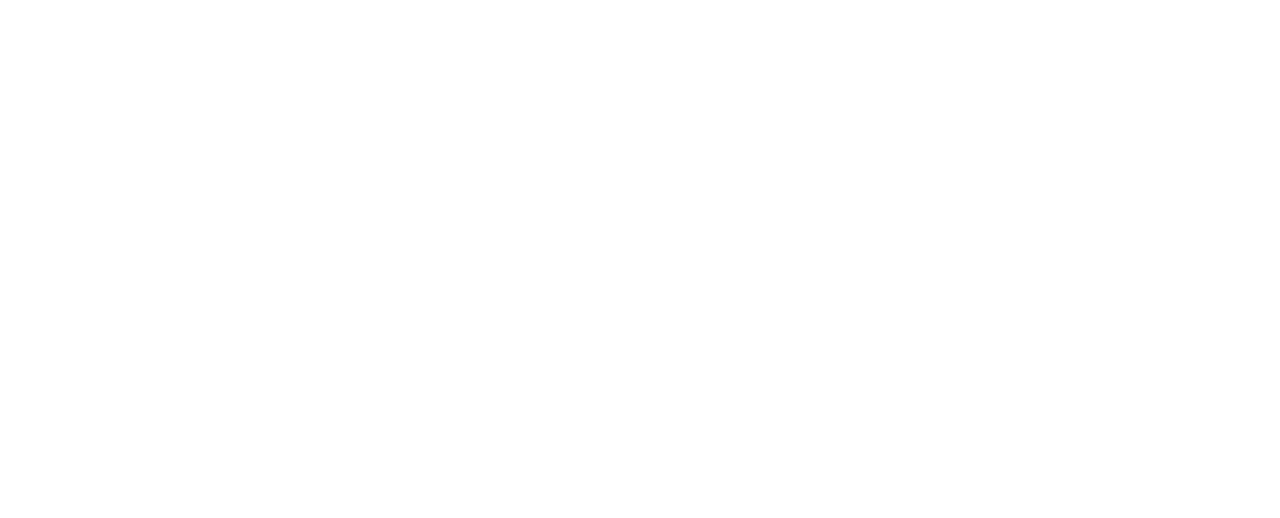
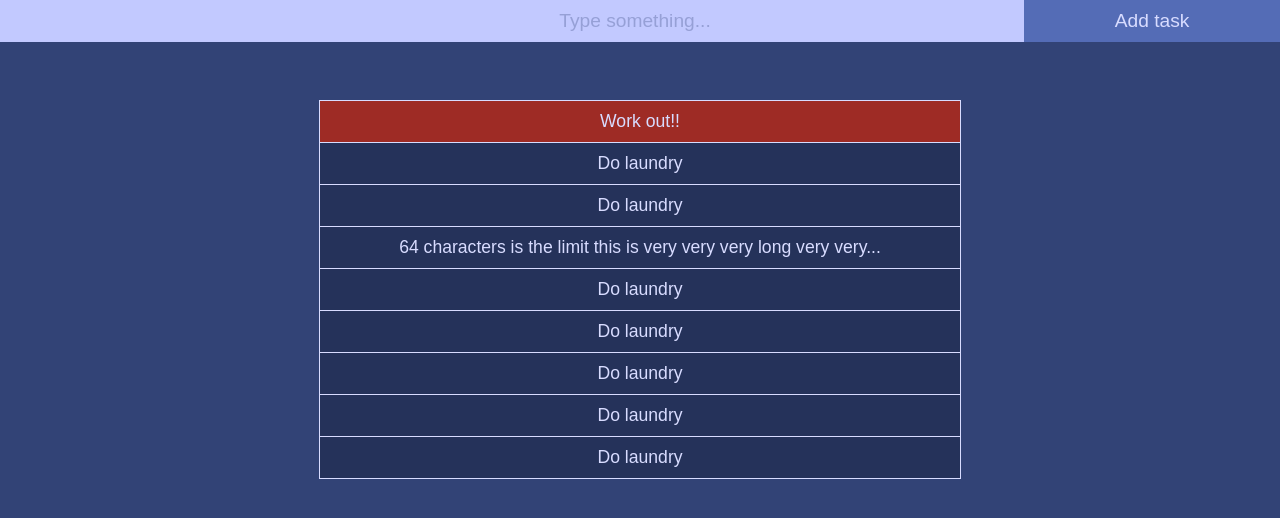
Before and after one commit to dizsmek/todo, a plain HTML site: page index.html in a window 1280 px wide. Drawn offline with Linux system fonts and the light colour scheme.

Commit message:
UI plan done

```diff
--- a/index.html
+++ b/index.html
@@ -3,10 +3,25 @@
 	<head>
 		<link rel="stylesheet" type="text/css" href="./style.css">
 		<script type="text/javascript" src="index.js" defer></script>
+		<meta name="viewport" content="width=device-width, initial-scale=1.0">
 		<meta charset="utf-8">
 		<title>To do app</title>
 	</head>
 	<body>
-
+		<form>
+			<input type="text" id="todo-input" class="todo-input" name="todo-input" placeholder="Type something..." autocomplete="off">
+			<input type="button" id="add-task" class="add-task" name="add-task" value="Add task">
+		</form>
+		<ul id="todo-items" class="todo-items">
+			<li class="task urgent"><span>Complete</span>Work out!!</li>
+			<li class="task"><span>Complete</span>Do laundry</li>
+			<li class="task"><span>Complete</span>Do laundry</li>
+			<li class="task"><span>Complete</span>64 characters is the limit this is very very very long very very...</li>
+			<li class="task"><span>Complete</span>Do laundry</li>
+			<li class="task"><span>Complete</span>Do laundry</li>
+			<li class="task"><span>Complete</span>Do laundry</li>
+			<li class="task"><span>Complete</span>Do laundry</li>
+			<li class="task"><span>Complete</span>Do laundry</li>
+		</ul>
 	</body>
 </html>
--- a/index.js
+++ b/index.js
@@ -0,0 +1 @@
+const todoItems = document.getElementById('todo-items');
--- a/style.css
+++ b/style.css
@@ -0,0 +1,132 @@
+/* CSS reset */
+body {
+	margin: 0;
+	padding: 0;
+	font-family: 'Arial';
+	background-color: #324376;
+
+}
+
+ul {
+	list-style-type: none;
+	margin: 0;
+	padding: 0
+}
+
+
+/* Actual styling */
+form {
+	display: flex;
+	justify-content: center;
+	position: fixed;
+    top: 0;
+    width: 100%;
+    z-index: 1;
+}
+
+form input {
+	color: inherit;
+	border: none;
+    background-image:none;
+    font-size: 1.2em;
+    padding: 10px 0;
+    box-sizing: border-box;
+}
+
+form input:focus { outline: none; }
+
+.todo-input {
+	background-color: #ADB6FF;
+	text-align: center;
+	color: #324376;
+	width: 80%;
+	padding: 10px 10px 10px 20%;
+}
+
+::placeholder { color: rgba(50, 67, 118, .3); }
+
+.todo-input:hover {
+	background-color: #C2C9FF;
+}
+
+.todo-input:focus {
+	background-color: #D8DCFF;;
+}
+
+.add-task {
+	cursor: pointer;
+	background-color: #546CB6;
+	color: #D8DCFF;
+	width: 20%;
+}
+
+.add-task:hover {
+	background-color: #4962AB;
+}
+
+.add-task:focus {
+	background-color: #435A9D;
+}
+
+
+.todo-items {
+	margin-top: 100px;
+}
+
+.task {
+	position: relative;
+	padding: 10px 0;
+	font-size: 1.1em;
+	text-align: center;
+	width: 50%;
+	margin: auto;
+	cursor: pointer;
+	background-color: #25325a;
+	color: #D8DCFF;
+	border-color: #D8DCFF;
+	border-bottom: 1px solid;
+	border-left: 1px solid;
+	border-right: 1px solid;
+}
+
+.task:first-child {
+	border-top: 1px solid #D8DCFF;
+}
+
+.task:hover {
+	filter: invert(.2);
+}
+
+.task.completed {
+	text-decoration: line-through;
+}
+
+.task.urgent {
+	background-color: #9E2B25;
+}
+
+.task span {
+	position: absolute;
+	left: 10px;
+	display: none;
+}
+
+.task:hover span {
+	display: inline;
+}
+
+
+
+/* media-queries */
+@media only screen and (max-width: 1024px) {
+  .task { width: 75%; }
+}
+
+@media only screen and (max-width: 768px) {
+  .task { width: 100%; }
+  form { flex-direction: column; }
+  .todo-input, .add-task {
+  	width: 100%;
+  	padding-left: 0;
+  }
+}
```
